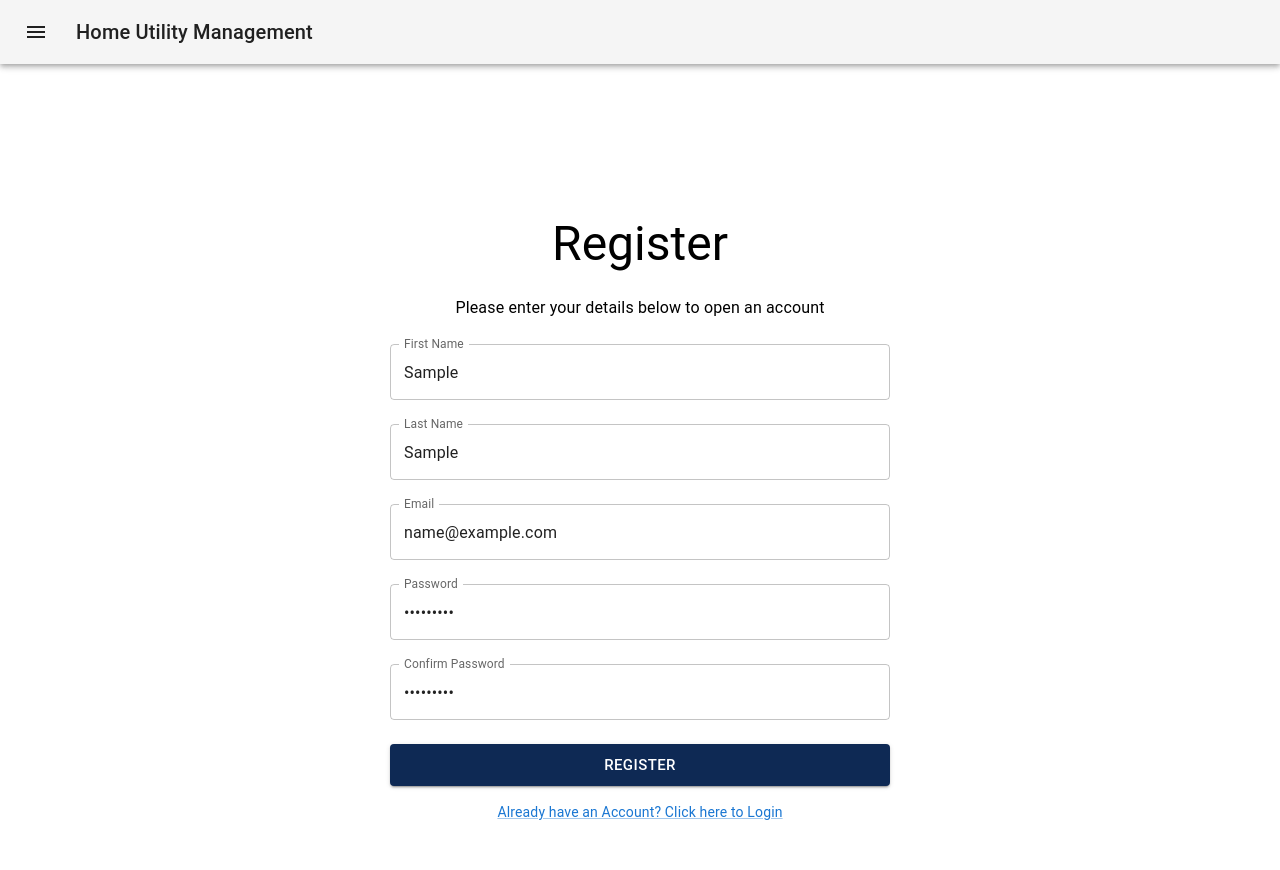
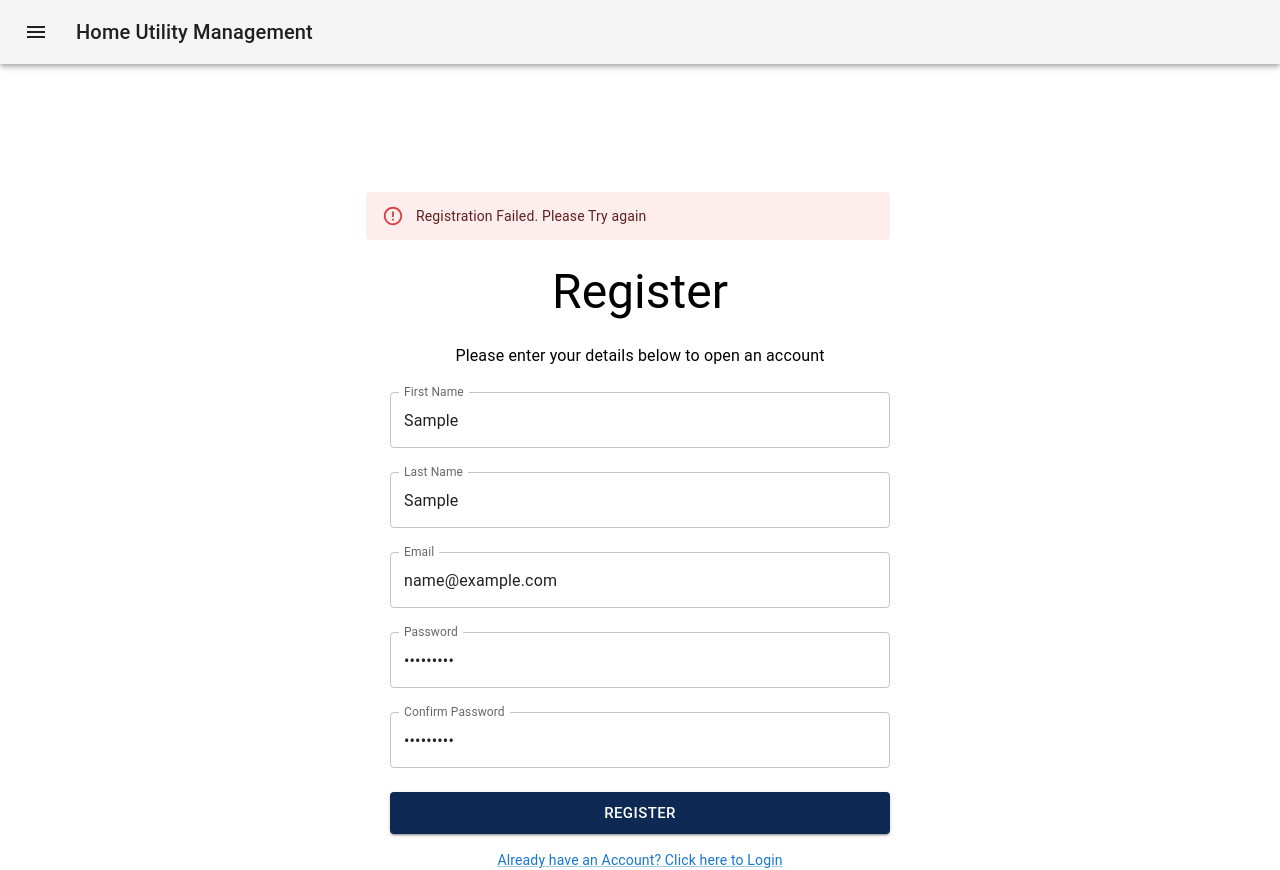
Before and after one commit to Mpilo-Pillz/react-playground, a React (Vite) app in the folder mui-formik/: page /register in a window 1280 px wide. Both pictures are taken after typing "Sample", "Sample", "name@example.com", "Sample123", "Sample123" into the empty fields and a click on the button "REGISTER". Before the commit the page ends 822 px from the top, so only its background shows below. Built offline with nearby package versions, Linux system fonts and the light colour scheme; no server answers; the HTML template or start-up script is replaced by a standard one.

Commit message:
snack bar for reg

```diff
--- a/mui-formik/src/components/auth/register/RegisterForm.tsx
+++ b/mui-formik/src/components/auth/register/RegisterForm.tsx
@@ -1,9 +1,20 @@
 import React from "react";
-import { Box, Button, Grid, Link, TextField, Typography } from "@mui/material";
+import {
+  Alert,
+  Box,
+  Button,
+  Grid,
+  Link,
+  TextField,
+  Typography,
+} from "@mui/material";
 import useShared from "../../shared/hooks/useShared";
 import { Field, Form } from "formik";
 
-const RegisterForm = () => {
+interface Props {
+  error?: string;
+}
+const RegisterForm: React.FC<Props> = ({ error }) => {
   const { navigate } = useShared();
 
   return (
@@ -16,6 +27,12 @@ const RegisterForm = () => {
         }}
       >
         <Grid mt={16} container spacing={3} flexDirection={"column"}>
+          {!!error && (
+            <Alert severity="error">
+              Registration Failed. Please Try again
+            </Alert>
+          )}
+
           <Grid item>
             <Typography textAlign={"center"} variant="h3">
               Register
```
